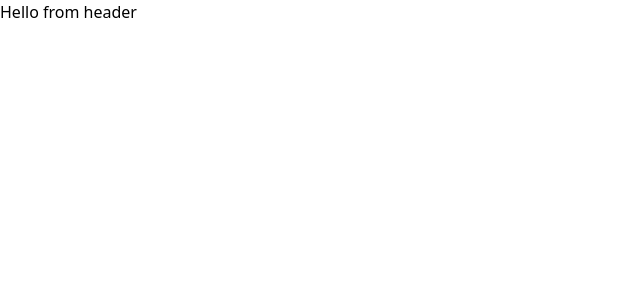
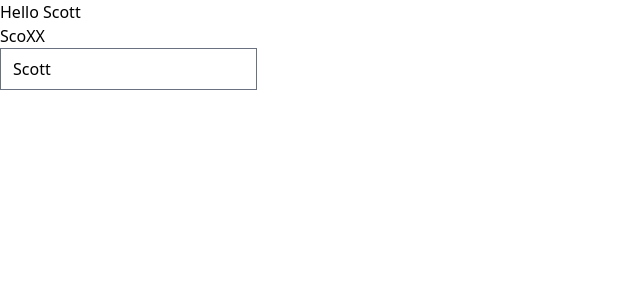
Before and after one commit to mire-scargus-dev/svelte-app-testing, a SvelteKit app: page / in a window 1280 px wide. Shown: the top 300 px of the page, without its empty margins (0-640 px from the left). Built offline with nearby package versions, Linux system fonts and the light colour scheme.

Commit message:
titulo prueba
descripcion prueba

```diff
--- a/src/routes/+page.svelte
+++ b/src/routes/+page.svelte
@@ -1,5 +1,11 @@
-<script>
+<script lang="ts">
 	import Header from './Header.svelte';
+
+	let name = $state('Scott');
+	let status: 'OPEN' | 'ÇLOSED' = $state('OPEN');
+
 </script>
 
-<Header />
+<Header {name}/>
+
+<input type="text" bind:value={name}/>
--- a/src/routes/Header.svelte
+++ b/src/routes/Header.svelte
@@ -1,4 +1,16 @@
+<!-- primero va el script -->
 <script lang="ts">
+	let {
+		name //nombre del prop
+	}: {
+		name: string; //definicion de los tipos de las props
+	} = $props(); //no entiendo bien este tipo de nomenclatura
 </script>
 
-<h1>Hello from header</h1>
+<!-- luego el html -->
+<h1>Hello {name}</h1>
+<h2>{name.replaceAll('t', 'X')}</h2>
+
+<!-- y al final todo el css -->
+<style>
+</style>
```
